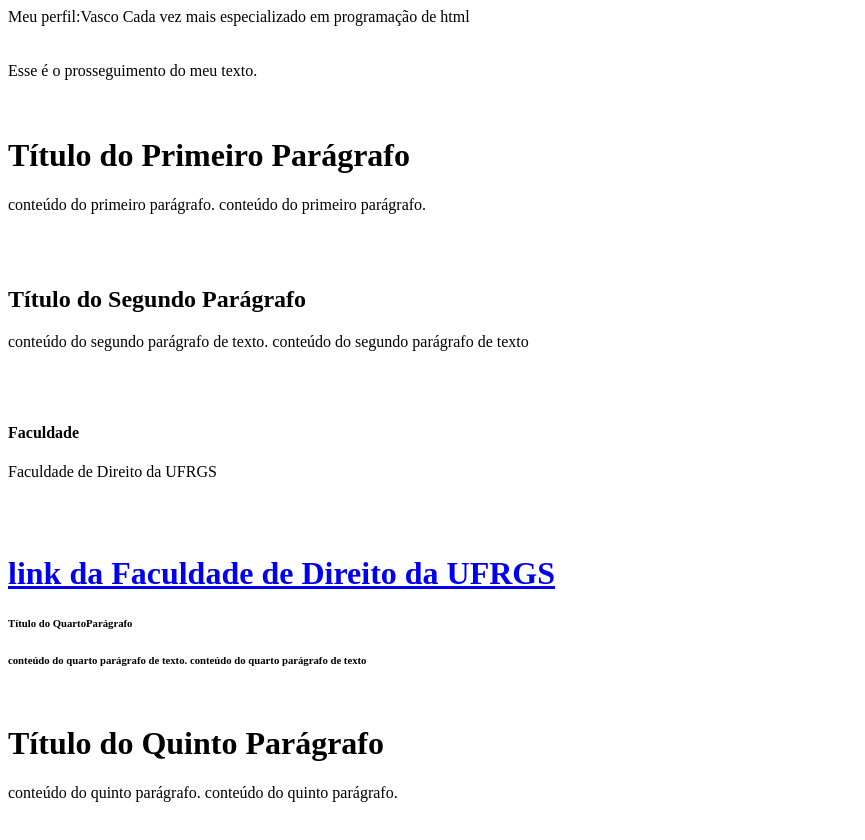
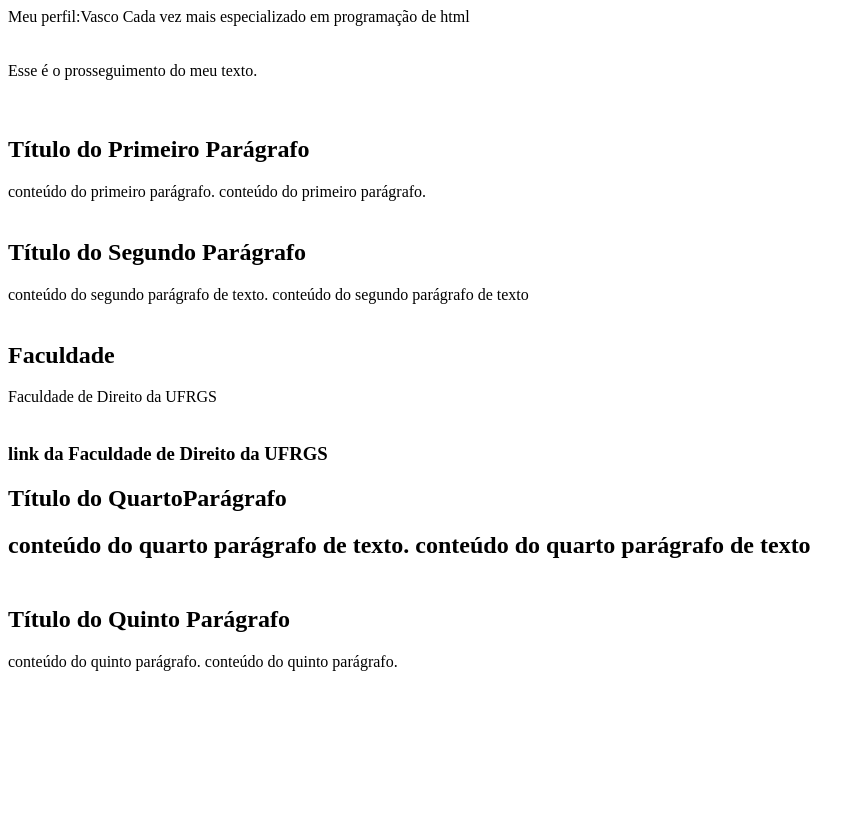
Before and after one commit to vmtprogrammer/perfil, a plain HTML site: page index.html in a window 1280 px wide. Shown: the whole page, without its empty margins (0-865 px from the left). After the commit the page ends 800 px from the top, so only its background shows below. Drawn offline with Linux system fonts and the light colour scheme.

Commit message:
tamanho da fonte

```diff
--- a/index.html
+++ b/index.html
@@ -6,17 +6,17 @@
     Meu perfil:Vasco
     Cada vez mais especializado em programação de html <br /><br /><br />
     Esse é o prosseguimento do meu texto. <br /><br /><br />
-      <h1>Título do Primeiro Parágrafo</h1>
-      <p>conteúdo do primeiro parágrafo. conteúdo do primeiro parágrafo.</p> <br /><br />
+      <h2>Título do Primeiro Parágrafo</h2>
+      <p3>conteúdo do primeiro parágrafo. conteúdo do primeiro parágrafo.</p3> <br /><br />
       <h2> Título do Segundo Parágrafo</h2>
-      <p>conteúdo do segundo parágrafo de texto. conteúdo do segundo parágrafo de texto </p><br /><br />
-      <h4> Faculdade</h4>
-      <p>Faculdade de Direito da UFRGS </p><br /><br />
-      <h1>
-        <a href="http://www.ufrgs.br/direito/">link da Faculdade de Direito da UFRGS</a>
-      <h6> Título do QuartoParágrafo <h6>
-      <p> conteúdo do quarto parágrafo de texto. conteúdo do quarto parágrafo de texto </p><br /><br />
-      <h1> Título do Quinto Parágrafo </h1>
-      <p>conteúdo do quinto parágrafo. conteúdo do quinto parágrafo.</p> <br /><br />
+      <p3>conteúdo do segundo parágrafo de texto. conteúdo do segundo parágrafo de texto </p3><br /><br />
+      <h2> Faculdade</h2>
+      <p3>Faculdade de Direito da UFRGS </p3><br /><br />
+      <h3>
+        <a3 href="http://www.ufrgs.br/direito/">link da Faculdade de Direito da UFRGS</a3>
+      <h2> Título do QuartoParágrafo <h2>
+      <p3> conteúdo do quarto parágrafo de texto. conteúdo do quarto parágrafo de texto </p3><br /><br />
+      <h2> Título do Quinto Parágrafo </h2>
+      <p3>conteúdo do quinto parágrafo. conteúdo do quinto parágrafo.</p3> <br /><br />
     </body>
  </html>
```
